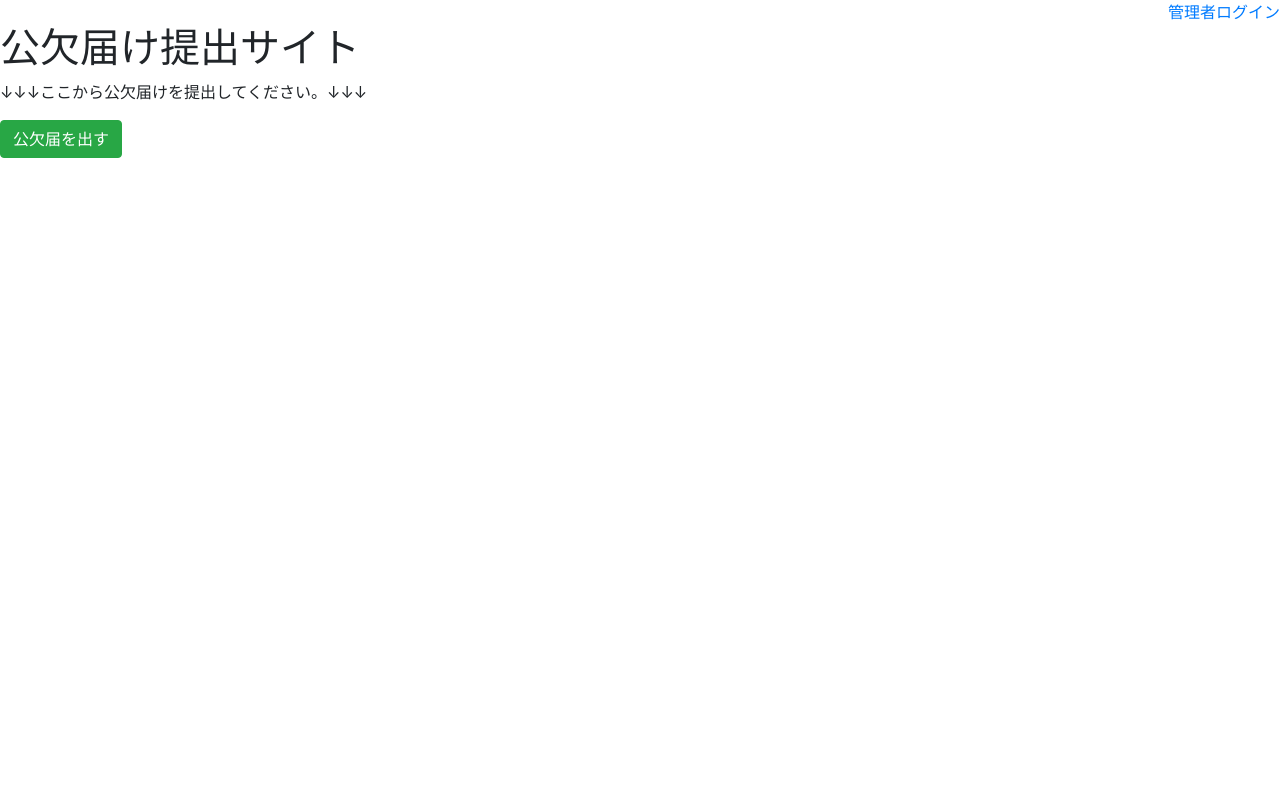
After one commit to mikanyo-guruto/holidoys_system, a CakePHP app: the page made by cakephp/app/View/HolidaysSystem/index.ctp in a window 1280 px wide. The commit adds this page. Run offline with PHP 8.4 and a stand-in for CakePHP, Linux system fonts and the light colour scheme; the template is opened without the code that fills it, so the values that code supplies are empty; some libraries are stand-ins or nearby versions.

Commit message:
cakephp画面遷移仮完成

```diff
--- /dev/null
+++ b/cakephp/app/Model/HolidaysSystem.php
@@ -0,0 +1,3 @@
+<?php
+    class HolidaysSystem extends AppModel {
+    }
--- /dev/null
+++ b/cakephp/app/View/HolidaysSystem/index.ctp
@@ -0,0 +1,24 @@
+<html>
+<head>
+<title></title>
+<link rel="stylesheet" href="css/index/style.css">
+<link rel="stylesheet" href="css/bootstrap.min.css">
+</head>
+
+<body>
+
+<div class="hoge">
+	<div class="text-right">
+	<?php echo $this->Html->link('管理者ログイン', array('action' => 'root_list')); ?>
+	</div>
+
+	<div class="center">
+		<h1>公欠届け提出サイト</h1>
+		<p>↓↓↓ここから公欠届けを提出してください。↓↓↓</p>
+
+		<input type="button" onclick="location.href='register.html'" class="btn btn-success" value="公欠届を出す">
+	</div>
+</div>
+
+</body>
+</html>
--- a/root_detail_satou.html
+++ b/cakephp/app/View/HolidaysSystem/root_detail_satou.ctp
@@ -36,9 +36,12 @@
 			<th>確認状態</th><td class="red">未確認</td>
 		</tr>
 	</table>
+	<!--
 	<button type="button" onclick="location.href='root_list.html'" class="btn btn-success">
 		<span class="glyphicon glyphicon-ok">この校欠届けを確認する</span>
 	</button>
+	-->
+	<?php echo $this->Html->link('この校欠届けを確認する', array('action' => 'root_list')); ?>
 </div>
 
 </body>
--- a/root_list.html
+++ b/cakephp/app/View/HolidaysSystem/root_list.ctp
@@ -10,7 +10,7 @@
 <div class="main">
 	<h1>校欠届け一覧</h1>
 
-	<input type="button" onclick="location.href='index.html'" class="btn btn-primary button" value="ログアウト">
+	<?php echo $this->Html->link('ログアウト', array('action' => 'index')); ?>
 
 	<div class="container">
 		<span class="label label-success">確認済み</span><br>
@@ -31,14 +31,14 @@
 				<td>5月5日</td>
 				<td>プログラム授業</td>
 				<td>5月5日の3,4限目なんたら先生...</td>
-				<td><input type="button" onclick="location.href='root_detail_ishigaki.html'" class="btn btn-info" value="詳細"></td>
+				<td><?php echo $this->Html->link('詳細', array('action' => 'root_detail_satou')); ?></td>
 			</tr>
 			<tr class="danger">
 				<td>佐藤太郎</td>
 				<td>5月14日</td>
 				<td>デザイン授業</td>
 				<td>来週の5/14に企業での面接がある...</td>
-				<td><input type="button" onclick="location.href='root_detail_satou.html'" class="btn btn-info" value="詳細"></td>
+				<td><?php echo $this->Html->link('詳細', array('action' => 'root_detail_satou')); ?></td>
 			</tr>
 			</tbody>
 		</table>
```
Also changed, not shown: cakephp/app/Controller/HolidaysSystemController.php (added, +15 -0 lines), cakephp/app/View/HolidaysSystem/register.html (line endings or trailing spaces), 1 other file.
